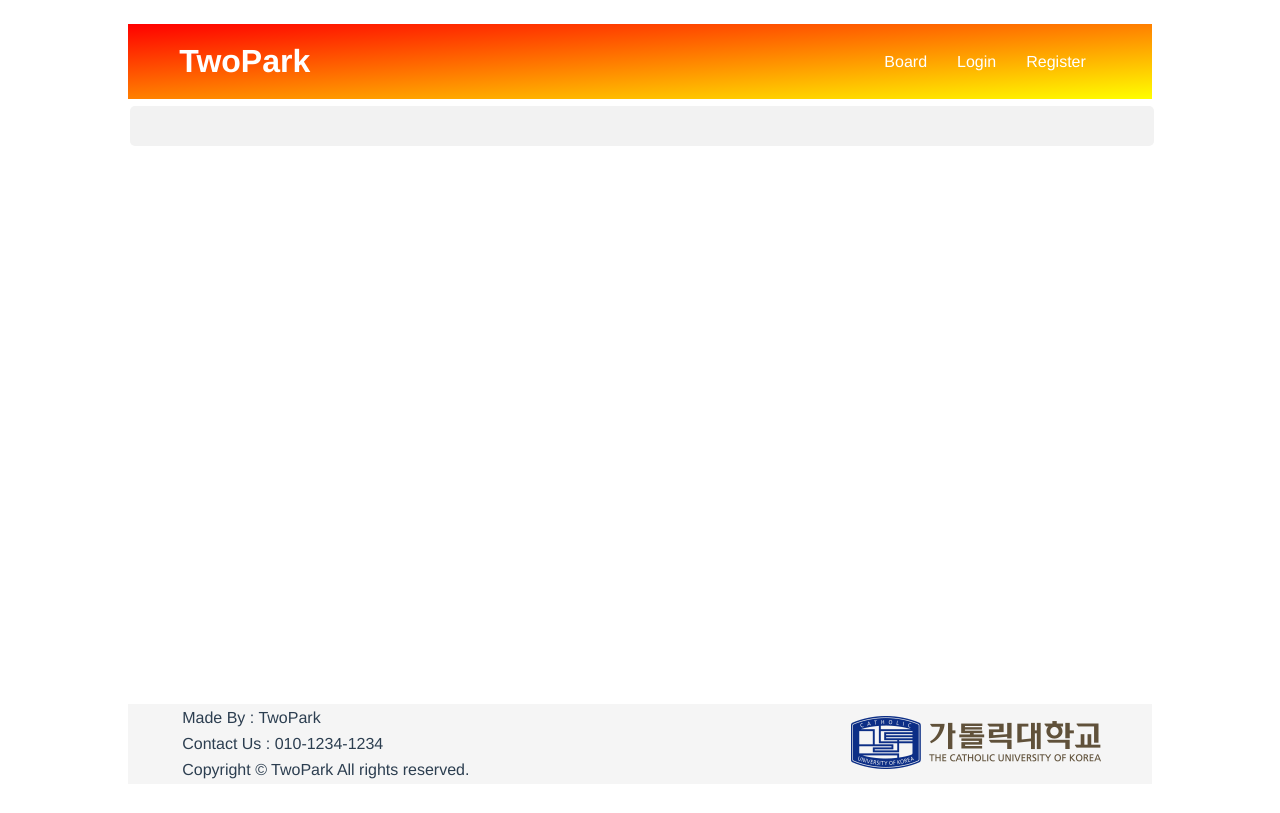
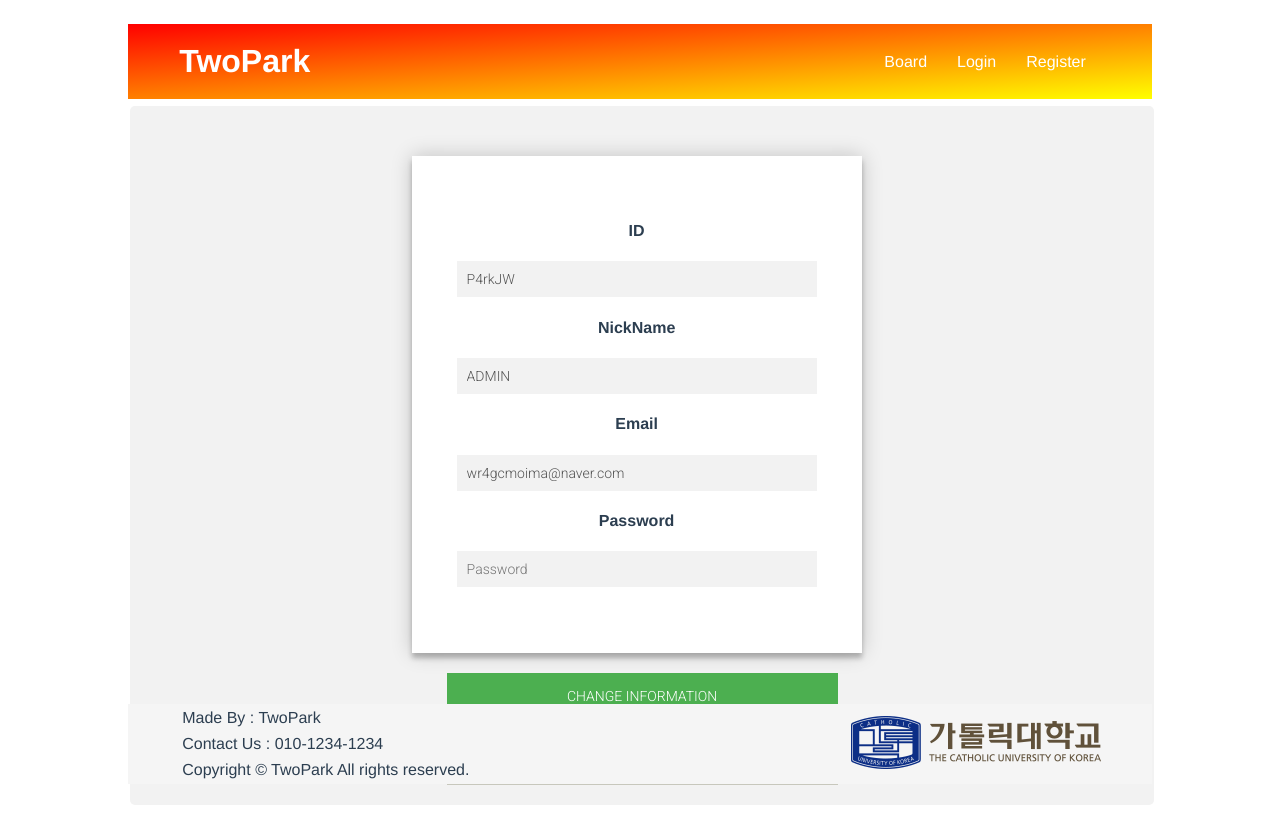
Before and after one commit to Dyrandy/TwoPark, a Vue app in the folder tp_frontend/: page /userInfoChange in a window 1280 px wide. Built offline with nearby package versions, Linux system fonts and the light colour scheme.

Commit message:
fixed minor errors and typos in files

```diff
--- a/tp_frontend/src/components/userInfo/userInfo_Change.vue
+++ b/tp_frontend/src/components/userInfo/userInfoChange.vue
@@ -1,10 +1,10 @@
 <template>
   <div class="register-page">
     <div class="form" id="form">
-      <h4>ID</h4><input type="text" value="P4rkJW" disabled></br>
-      <h4>NickName</h4><input type="text"  value="ADMIN" disabled></br>
-      <h4>Email</h4> <input type="email" value="wr4gcmoima@naver.com" disabled></br>
-      <h4>Password</h4> <input type="password" v-model='pw' placeholder="Password"></br><h1></h1>
+      <h4>ID</h4><input type="text" value="P4rkJW" disabled><br>
+      <h4>NickName</h4><input type="text"  value="ADMIN" disabled><br>
+      <h4>Email</h4> <input type="email" value="wr4gcmoima@naver.com" disabled><br>
+      <h4>Password</h4> <input type="password" v-model='pw' placeholder="Password"><br><h1></h1>
     </div>
     <button v-on:click="check">change Information</button>
     <button @click="close_account" style="background-color: #c7c7bc">Close Account </button>
@@ -14,7 +14,7 @@
 <script>
     export default {
         el : '#form',
-        name: 'userinfo_Change',
+        name: 'userInfoChange',
         data : {
             pw : ''
         },
@@ -33,9 +33,9 @@
             }
             },
             close_account : function(){
-                var bool = confirm("Do you want to close your Accont?");
+                var bool = confirm("Do you want to close your Account?");
                 if(bool) {
-                    const baseURI = '/delete_account'
+                    const baseURI = '/deleteAccount'
                     this.$http.post(baseURI, {
                         pw: this.pw
                     })
--- a/tp_frontend/src/router/index.js
+++ b/tp_frontend/src/router/index.js
@@ -5,7 +5,7 @@ import register from '../components/register/register'
 import userInfo from "../components/userInfo/userInfo"
 import boardWrite from '../components/board/boardWrite'
 import boardView from '../components/board/boardView'
-import userInfo_Change from "../components/userInfo/userInfo_Change"
+import userInfo_Change from "../components/userInfo/userInfoChange"
 import login from "../components/login/Login";
 import index from "../components/index"
 
@@ -40,8 +40,8 @@ export default new Router({
       component : userInfo
     },
     {
-      path: '/userInfo_change',
-      name: 'userInfo_Chagne',
+      path: '/userInfoChange',
+      name: 'userInfoChange',
       component : userInfo_Change
     },
     {
```
Also changed, not shown: tp_frontend/src/components/Footer.vue (+12 -4 lines), tp_frontend/src/components/Header.vue (+9 -3 lines).
